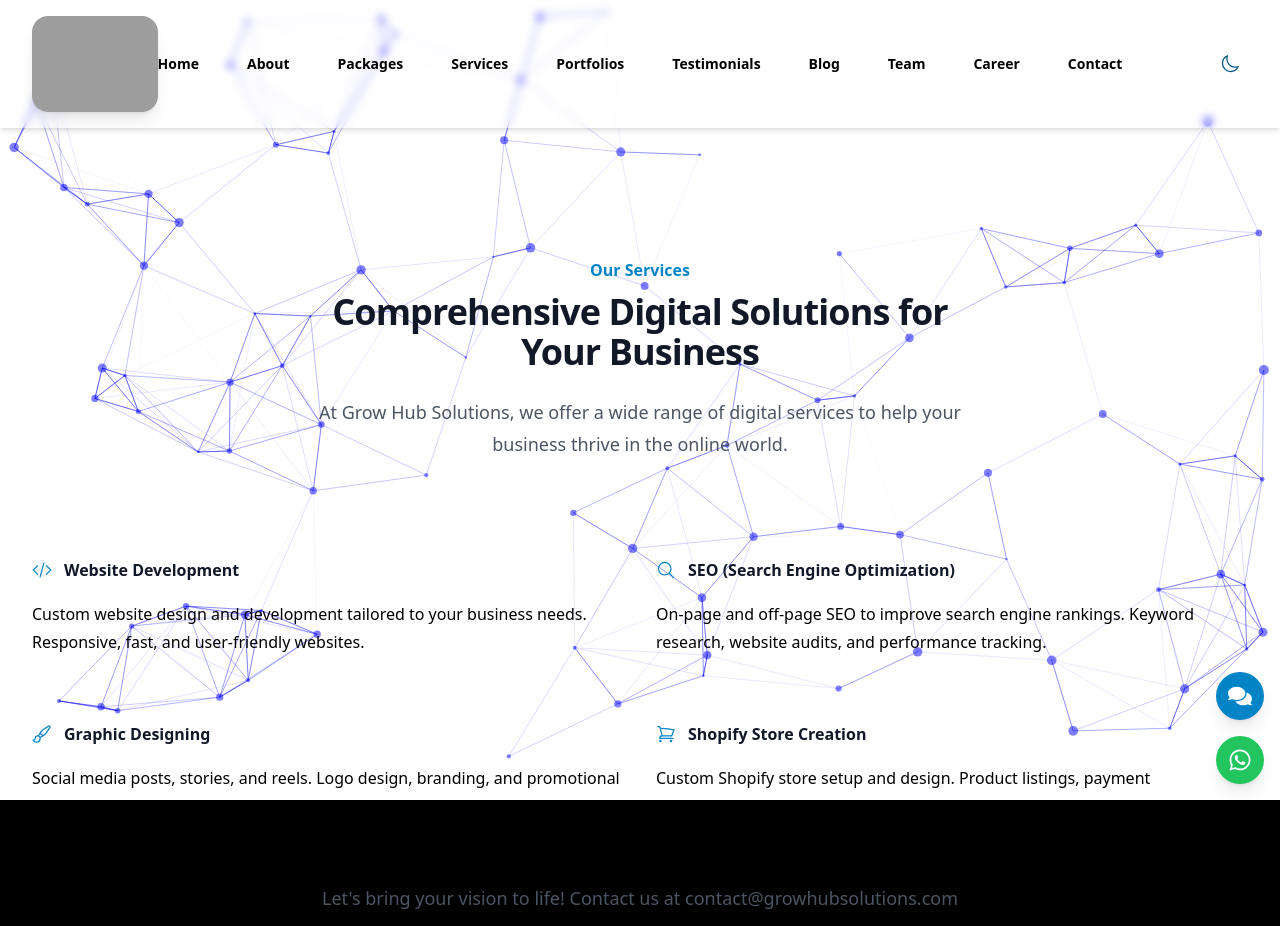
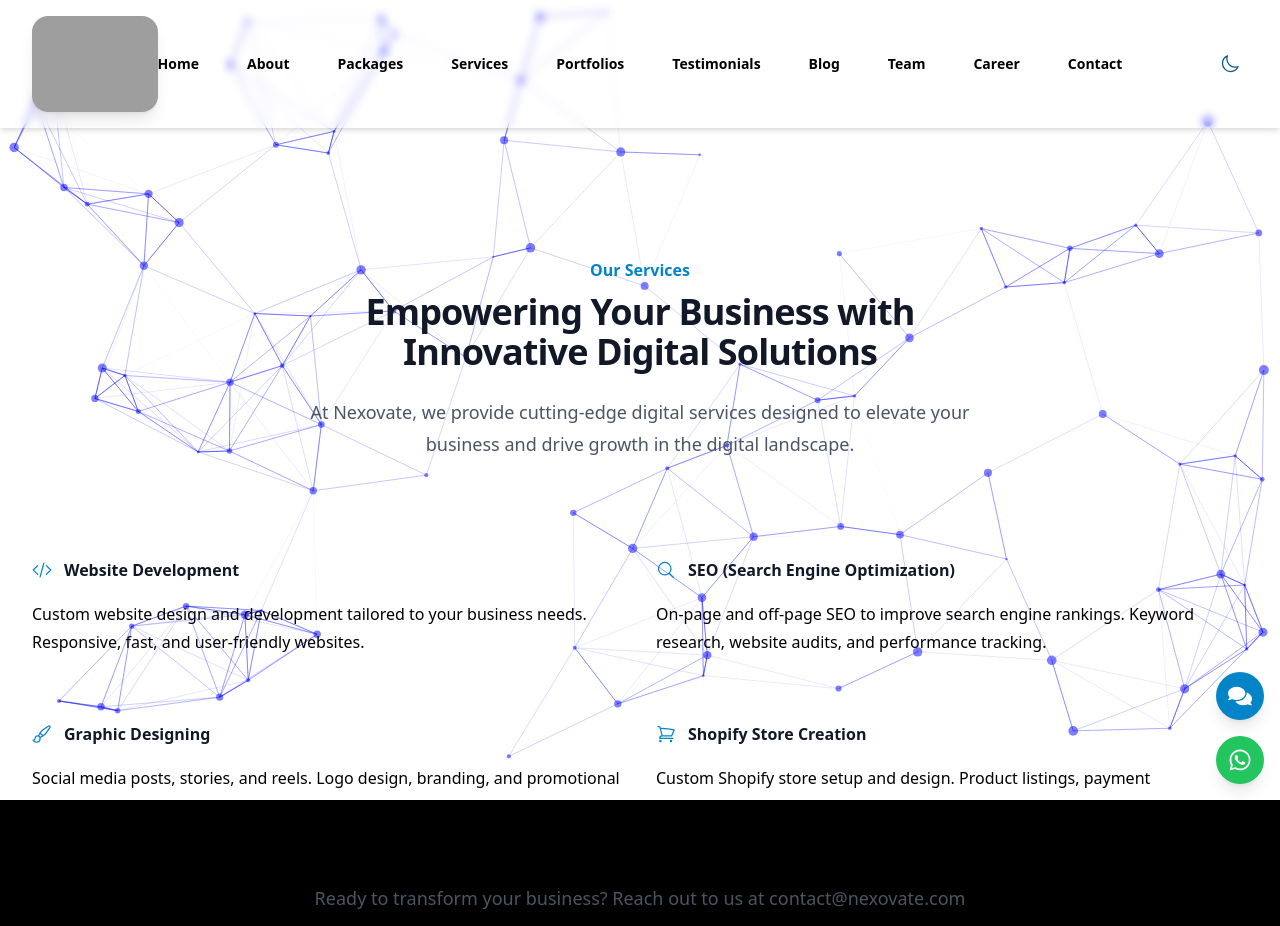
Before and after one commit to Muhammadd-01/NexoVate-Digital, a React (Vite) app: page /services in a window 1280 px wide. Shown: the top 926 px of the page. Built offline with nearby package versions, Linux system fonts and the light colour scheme; grey boxes are pictures that could not be loaded.

Commit message:
NexoVate

```diff
--- a/src/pages/Services.jsx
+++ b/src/pages/Services.jsx
@@ -49,11 +49,10 @@ export default function Services() {
                 Our Services
               </h2>
               <p className="mt-2 text-3xl font-bold tracking-tight text-gray-900 dark:text-white sm:text-4xl">
-                Comprehensive Digital Solutions for Your Business
+                Empowering Your Business with Innovative Digital Solutions
               </p>
               <p className="mt-6 text-lg leading-8 text-gray-600 dark:text-gray-300">
-                At Grow Hub Solutions, we offer a wide range of digital services to help your business thrive in the
-                online world.
+                At Nexovate, we provide cutting-edge digital services designed to elevate your business and drive growth in the digital landscape.
               </p>
             </div>
             <div className="mx-auto mt-16 max-w-2xl sm:mt-20 lg:mt-24 lg:max-w-none">
@@ -82,7 +81,7 @@ export default function Services() {
             </div>
             <div className="mt-16 text-center">
               <p className="text-lg text-gray-600 dark:text-gray-300 mb-4">
-                Let's bring your vision to life! Contact us at contact@growhubsolutions.com
+                Ready to transform your business? Reach out to us at contact@nexovate.com
               </p>
               <Link
                 to="/contact"
```
